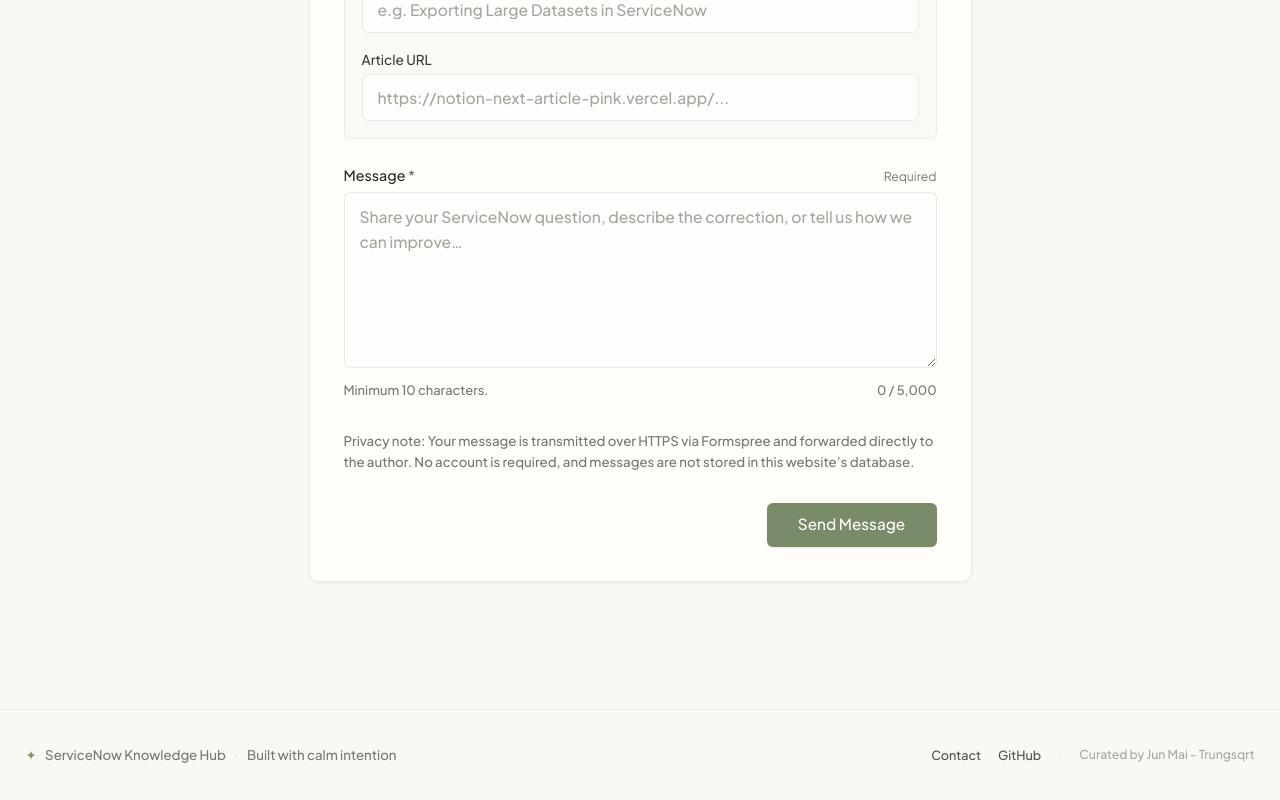
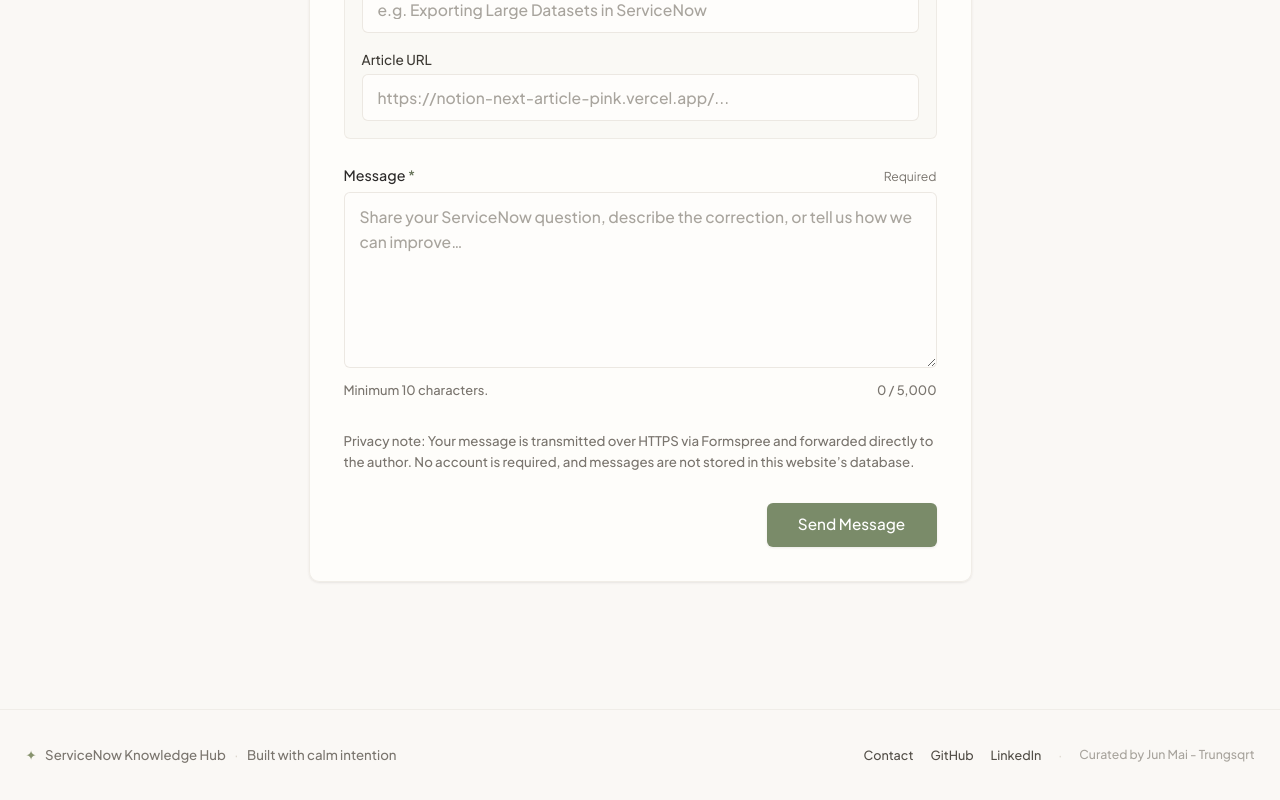
Before and after one commit to Trungsqrt/NotionNextArticle, a Next.js app: page /contact in a window 1280 px wide. Shown: the part 696-1496 px from the top of the page. Built offline with nearby package versions, Linux system fonts and the light colour scheme; no server answers.

Commit message:
add linkedin contact

```diff
--- a/components/Layout.js
+++ b/components/Layout.js
@@ -177,6 +177,14 @@ export default function Layout({
                     >
                       GitHub
                     </a>
+                    <a
+                      href="https://www.linkedin.com/in/trung-mai-quang-05490a217"
+                      target="_blank"
+                      rel="noopener noreferrer"
+                      className="text-ink-500 dark:text-sage-400 hover:text-matcha-600 dark:hover:text-matcha-300 transition-colors duration-200 motion-reduce:transition-none no-underline"
+                    >
+                      LinkedIn
+                    </a>
                   </nav>
                   <span className="hidden sm:inline text-rice-paper-500 dark:text-tea-slate-50" aria-hidden="true">·</span>
                   <p className="text-[0.72rem] text-ink-300 dark:text-sage-600 m-0">
```
